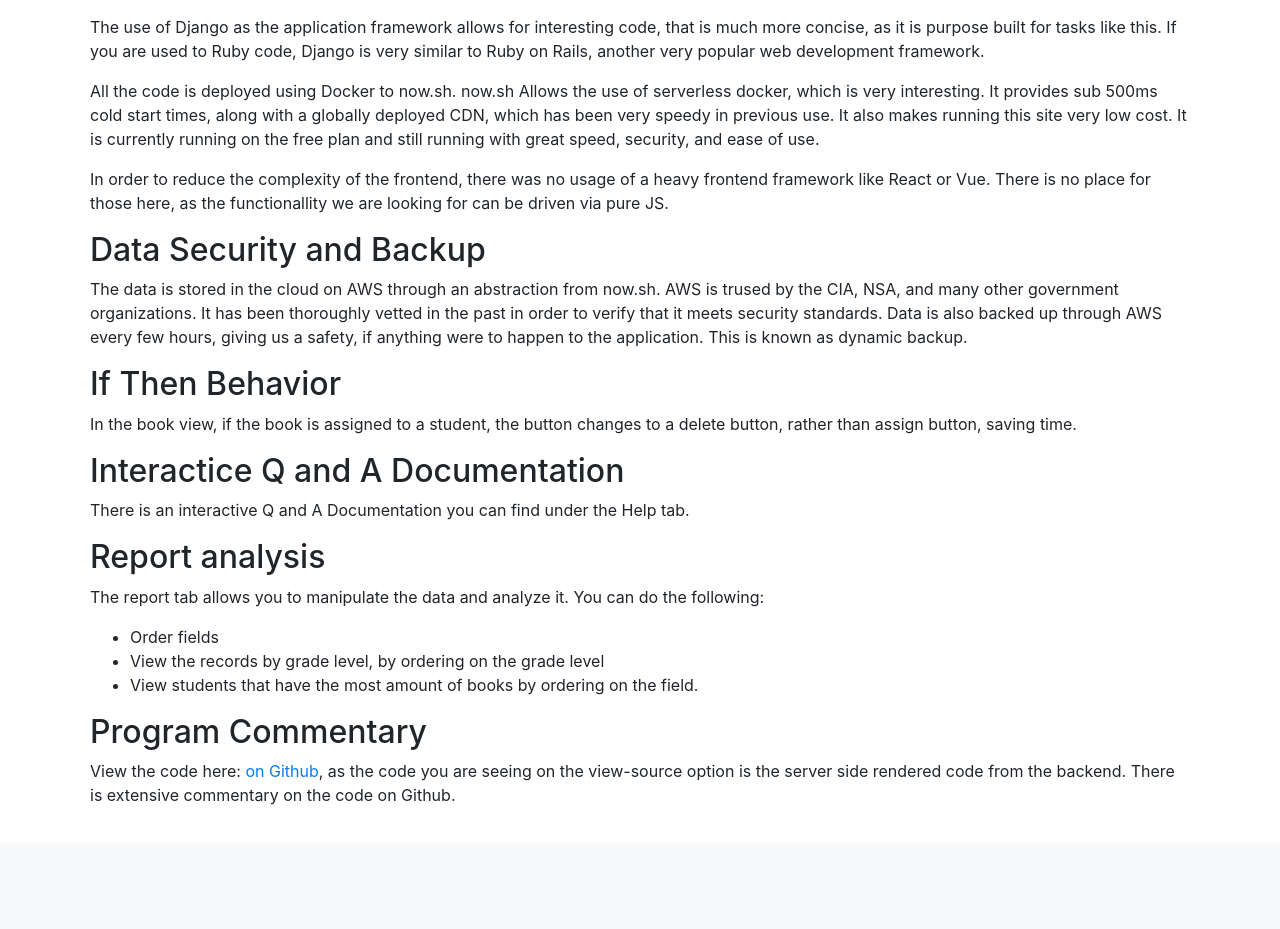
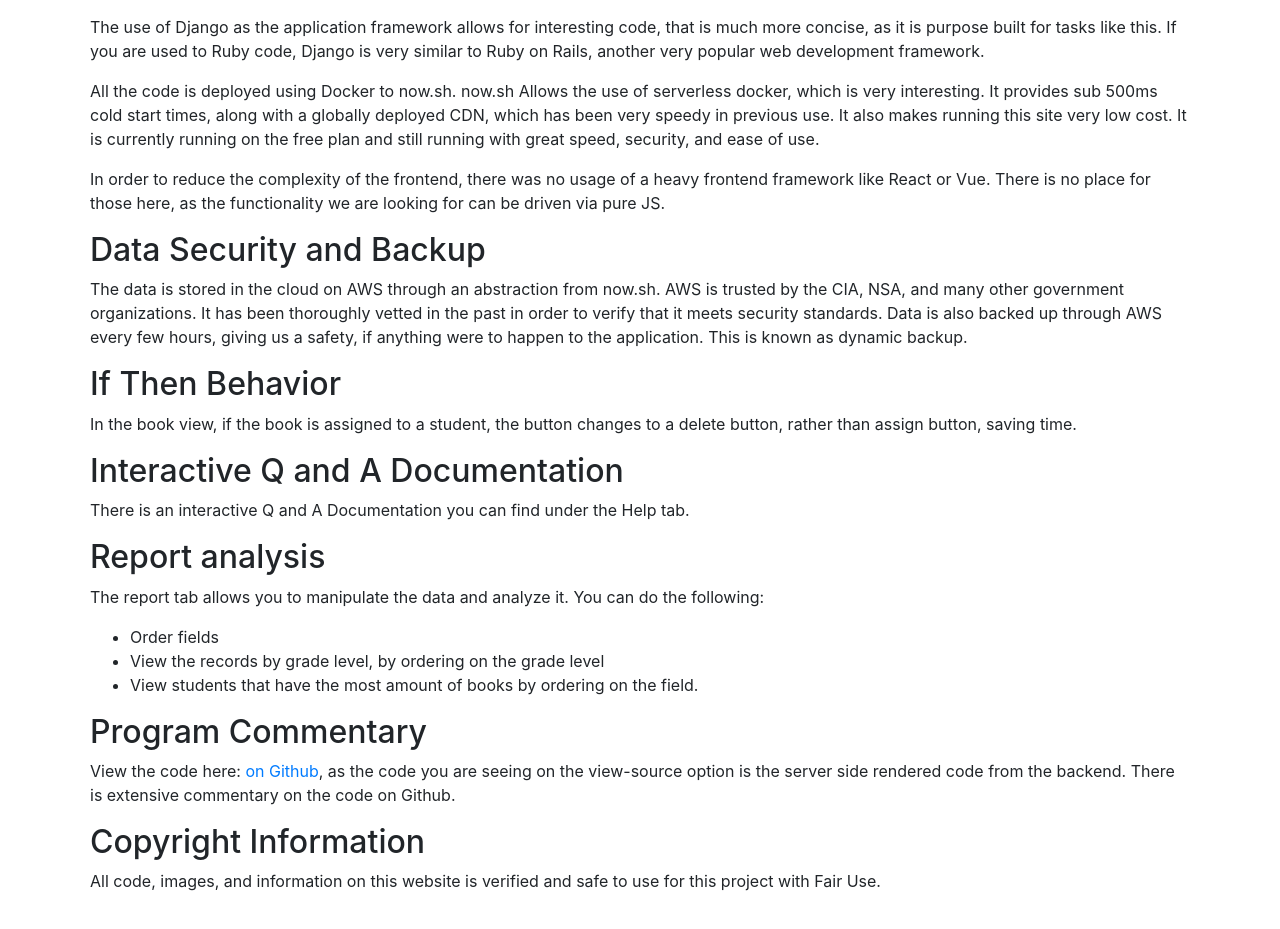
Before and after one commit to pavanagrawal123/bookshelf, a Django app: page /progDoc/ in a window 1280 px wide. Shown: the part 497-1426 px from the top of the page. Before the commit the page ends 1302 px from the top, so only its background shows below. Run offline with Django 3.2, Linux system fonts and the light colour scheme; data comes from the database, SQL or seed files in the repository; both versions use the stored data as it was after the commit; some libraries are stand-ins or nearby versions.

Commit message:
more updates

```diff
--- a/fbla_admin/templates/fbla_admin/documentation.html
+++ b/fbla_admin/templates/fbla_admin/documentation.html
@@ -37,13 +37,13 @@
 <p>
   In order to reduce the complexity of the frontend, there was no usage of a
   heavy frontend framework like React or Vue. There is no place for those here,
-  as the functionallity we are looking for can be driven via pure JS.
+  as the functionality we are looking for can be driven via pure JS.
 </p>
 
 <h2>Data Security and Backup</h2>
 <p>
   The data is stored in the cloud on AWS through an abstraction from now.sh. AWS
-  is trused by the CIA, NSA, and many other government organizations. It has
+  is trusted by the CIA, NSA, and many other government organizations. It has
   been thoroughly vetted in the past in order to verify that it meets security
   standards. Data is also backed up through AWS every few hours, giving us a
   safety, if anything were to happen to the application. This is known as
@@ -54,7 +54,7 @@
   In the book view, if the book is assigned to a student, the button changes to
   a delete button, rather than assign button, saving time.
 </p>
-<h2>Interactice Q and A Documentation</h2>
+<h2>Interactive Q and A Documentation</h2>
 <p>
   There is an interactive Q and A Documentation you can find under the Help tab.
 </p>
@@ -77,4 +77,6 @@
   code you are seeing on the view-source option is the server side rendered code
   from the backend. There is extensive commentary on the code on Github.
 </p>
+<h2>Copyright Information</h2>
+<p>All code, images, and information on this website is verified and safe to use for this project with Fair Use.</p>
 {% endblock %}
--- a/fbla_admin/templates/fbla_admin/home.html
+++ b/fbla_admin/templates/fbla_admin/home.html
@@ -1,6 +1,6 @@
 {% extends "base.html" %} {% load static %} {% block content %}
 <div class="jumbotron">
-    <h1 class="display-4">Welcome to bookself!</h1>
+    <h1 class="display-4">Welcome to bookshelf!</h1>
     <p class="lead">
         This application is built for the FBLA coding and programming competition.
         Find help in the help tab on how to use the software!
```
Also changed, not shown: db.sqlite3, fbla_admin/README.txt, media/book_images/51HSkTKlauL._SX346_BO1204203200_.jpg (added), media/book_images/71xcuT33RpL._SY606_.jpg (added), media/book_images/Goblet_fire_cover.jpg (added), media/book_images/Prisoner_of_Azkaban_cover.jpg (added).
